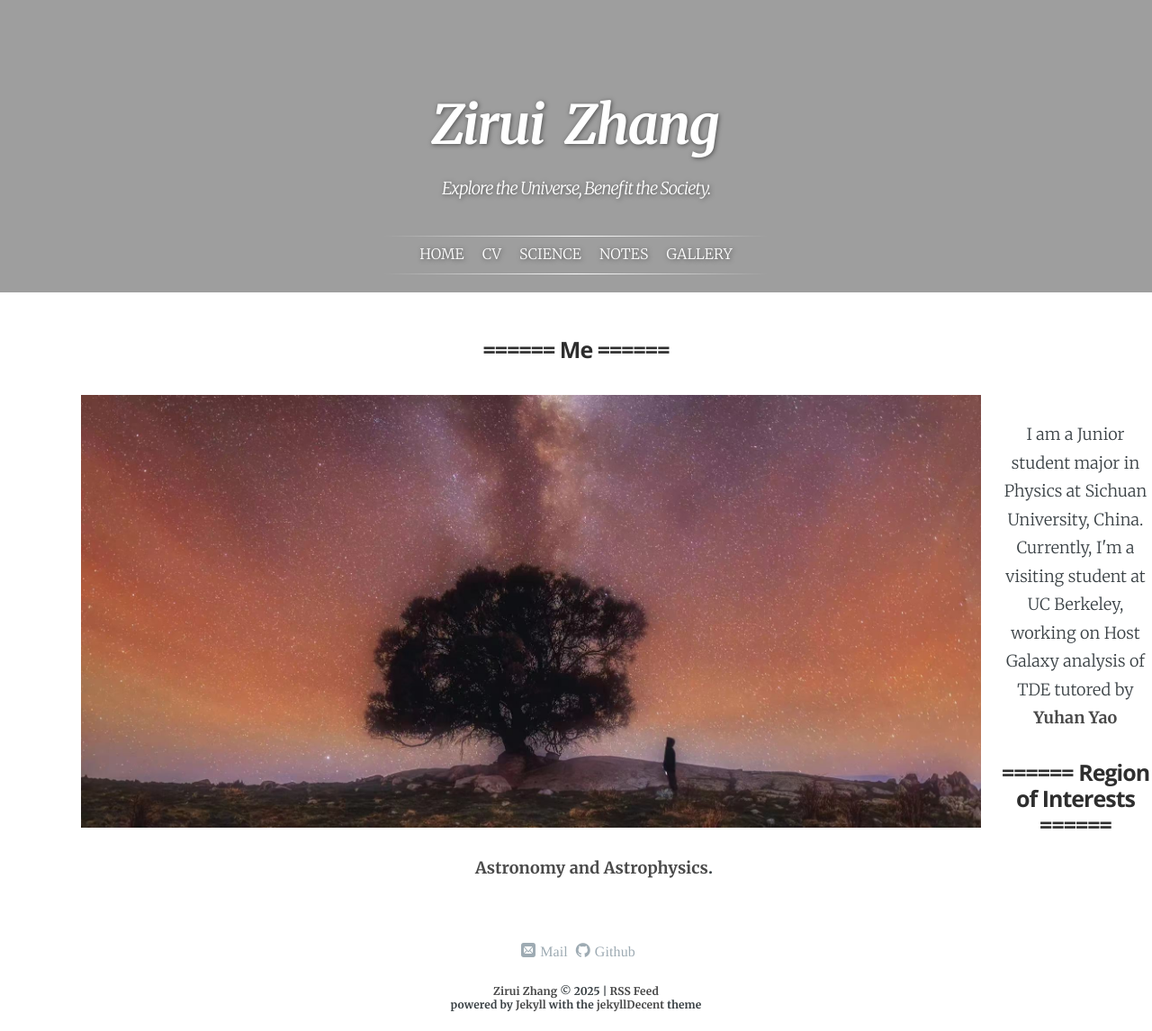
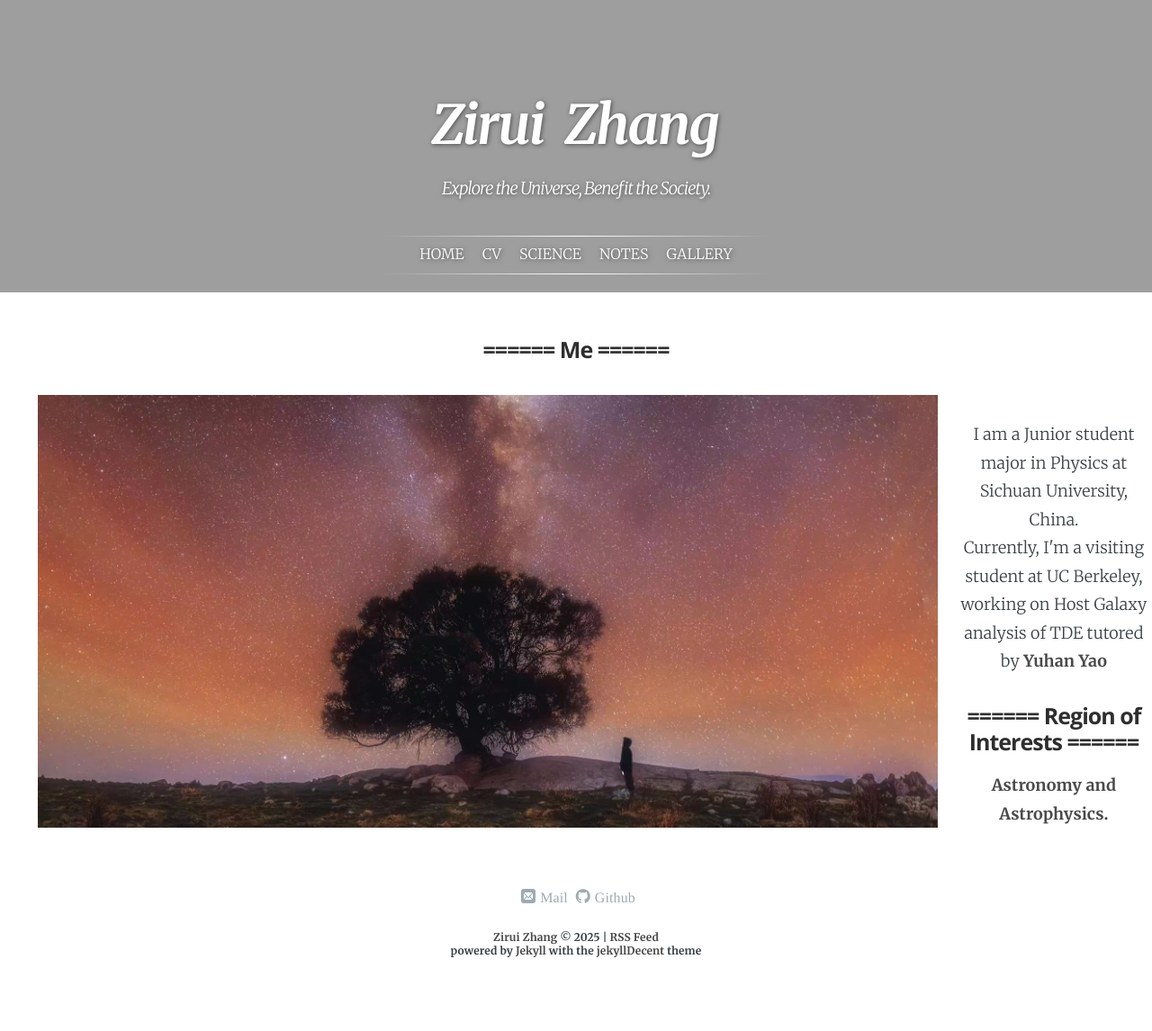
Before and after one commit to ZAKIRAM0/ZAKIRAM0.github.io, a Jekyll site: the page built from index.html, in a window 1280 px wide. Shown: the whole page at 90% size. Built offline with Jekyll 4.4.1, drawn with Linux system fonts in a browser that asks for light colours; some web fonts are replaced; a script that is not in the unit is left out; after the commit the page ends 1086 px from its top, so only the background shows below that.

Commit message:
Update index.html

```diff
--- a/index.html
+++ b/index.html
@@ -20,7 +20,7 @@
     <div class="content" style="text-align: center; word-wrap: break-word;">
         <ul>
            <p style="width:100%; max-width: 1000px;">
-            <img src="{{ '/assets/page/wallpaper.jpg' | absolute_url }}" align="left" width="0px" style="vertical-align:left; margin:3px 20px 3px 50px;"/>
+            <img src="{{ '/assets/page/wallpaper.jpg' | absolute_url }}" align="left" width="0px" style="vertical-align:left; margin:3px 20px 3px 2px;"/>
           </p>
             <br>
             I am a Junior student major in Physics at Sichuan University, China. <br>
```
